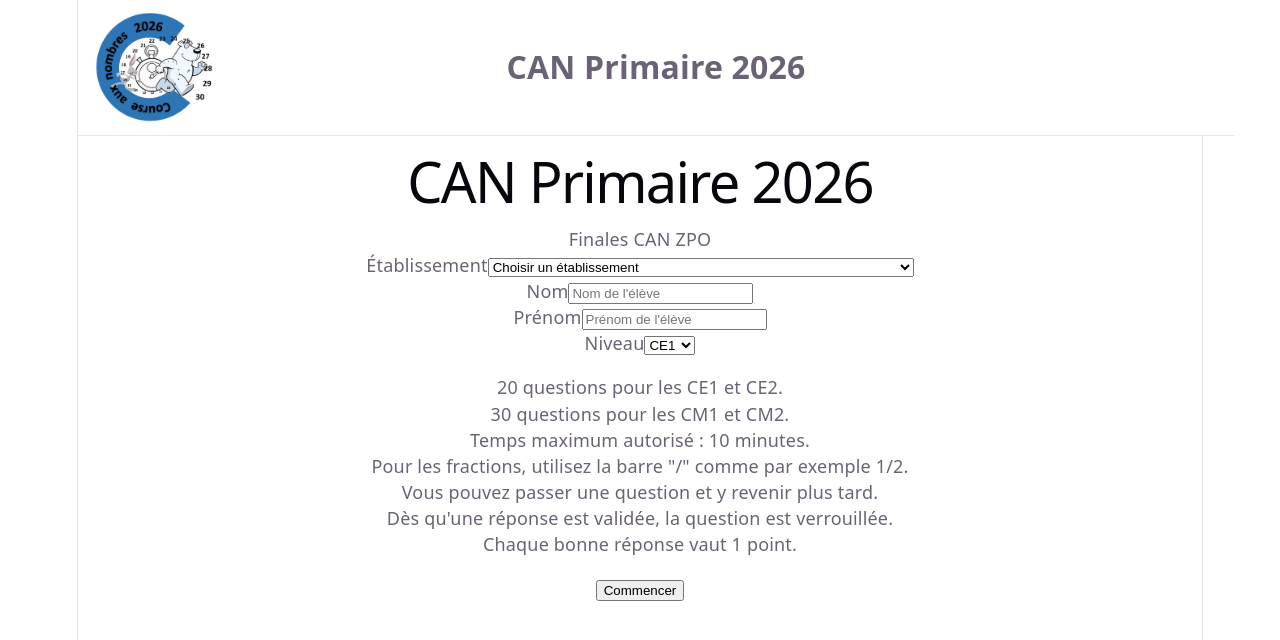
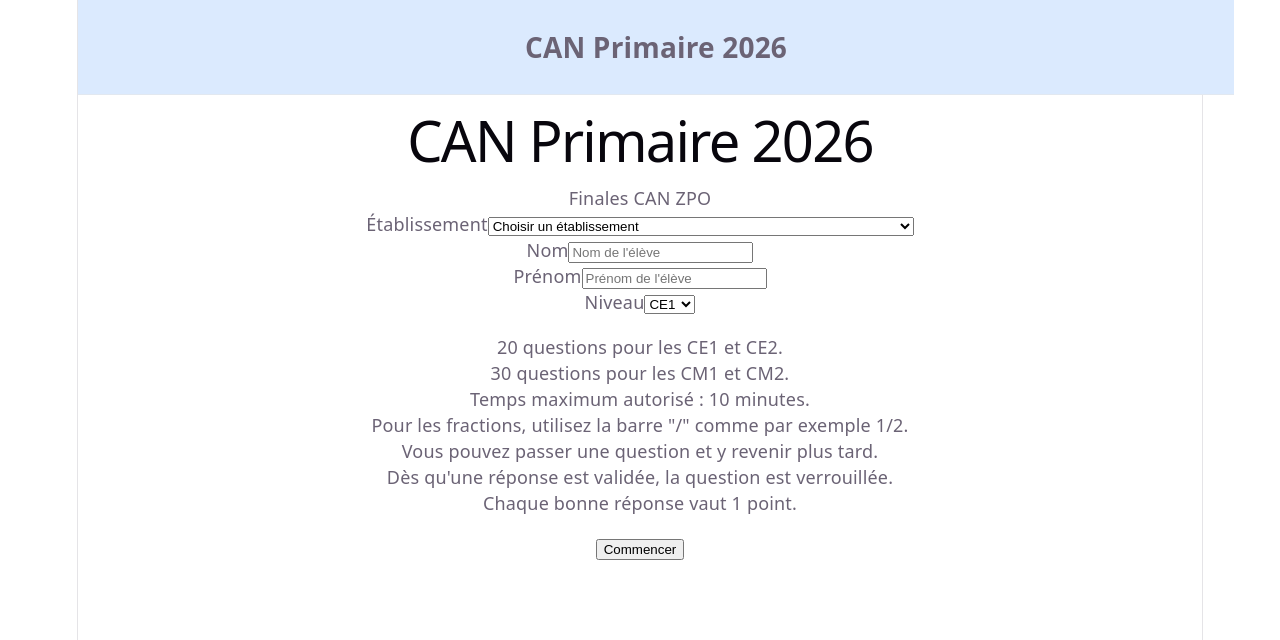
Before and after one commit to vincentguzzo/CAN-PRIMAIRE-2026, a React (Vite) app: page / in a window 1280 px wide. Shown: the top 640 px of the page. Built offline with nearby package versions, Linux system fonts and the light colour scheme.

Commit message:
ajustements interface et chrono

```diff
--- a/src/App.jsx
+++ b/src/App.jsx
@@ -443,36 +443,30 @@ function resetAll() {
 }
 
   return (
-    <div className="min-h-screen bg-slate-100 text-slate-900 p-4 md:p-8">
+   <div className="min-h-screen bg-slate-100 text-slate-900 p-4 md:p-8">
 
 <div
   style={{
-    display: "grid",
-    gridTemplateColumns: "1fr 1fr 1fr",
-    alignItems: "center",
+    position: "relative",
     width: "100%",
-    background: "white",
+    background: "#dbeafe",
     borderBottom: "1px solid #e2e8f0",
     padding: "12px 16px",
+    minHeight: "70px",
+    display: "flex",
+    alignItems: "center",
   }}
 >
-  <div style={{ display: "flex", justifyContent: "flex-start" }}>
-    <img
-      src="/questions/logoCanP.png"
-      alt="Logo CAN Primaire"
-      style={{
-        width: "120px",
-        height: "auto",
-        objectFit: "contain",
-      }}
-    />
-  </div>
+  {/* logo supprimé temporairement */}
 
   <div
     style={{
-      textAlign: "center",
+      position: "absolute",
+      left: "50%",
+      transform: "translateX(-50%)",
       fontWeight: "bold",
-      fontSize: "32px",
+      fontSize: "28px",
+      whiteSpace: "nowrap",
     }}
   >
     CAN Primaire 2026
@@ -480,7 +474,7 @@ function resetAll() {
 
   <div
     style={{
-      textAlign: "right",
+      marginLeft: "auto",
       fontWeight: "900",
       fontSize: "24px",
     }}
@@ -490,9 +484,8 @@ function resetAll() {
 </div>
 
 
-
       <div className="max-w-6xl mx-auto">
-        <div className="bg-white rounded-3xl shadow-lg border border-slate-200 overflow-hidden">
+        <div className="bg-white rounded-3xl shadow-lg overflow-hidden">
 
           <div className="p-6 md:p-8 border-b border-slate-200 bg-slate-50">
            <h1 className="text-2xl md:text-3xl font-bold">
```
